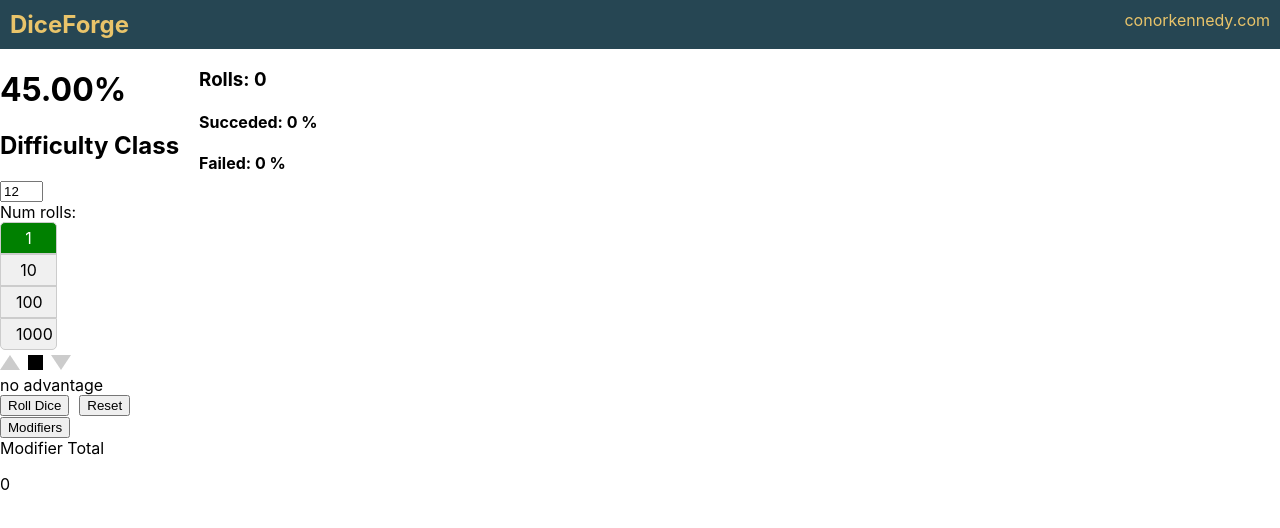
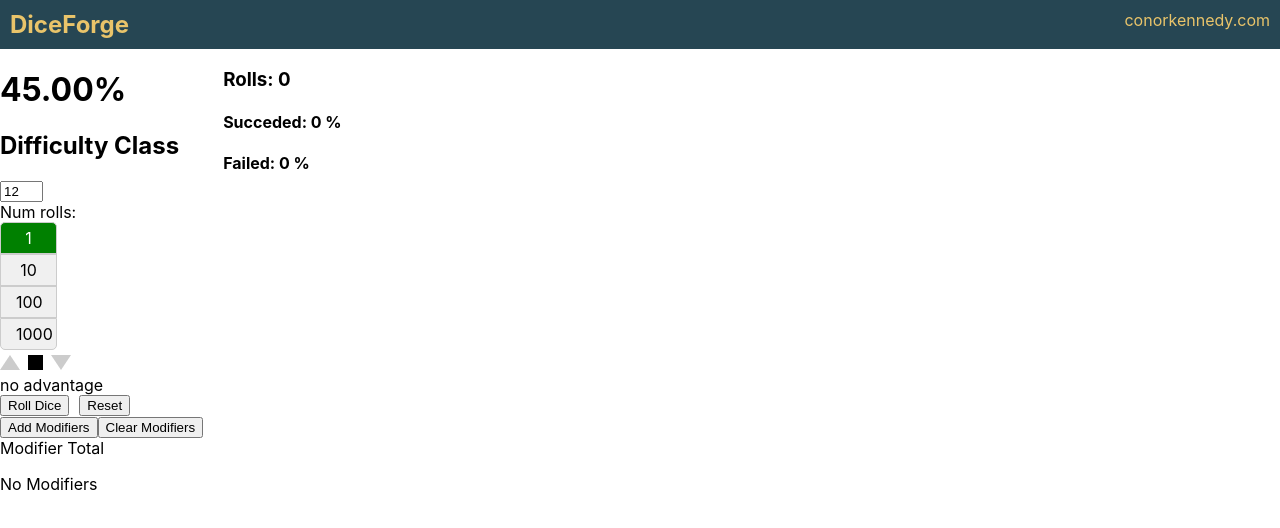
Before and after one commit to conorkenn/diceforge, a React (Create React App) app in the folder frontend/: page / in a window 1280 px wide. Shown: the top 528 px of the page. Built offline with nearby package versions, Linux system fonts and the light colour scheme.

Commit message:
added button to clear modifiers

```diff
--- a/frontend/src/components/DiceRollerComponent.tsx
+++ b/frontend/src/components/DiceRollerComponent.tsx
@@ -25,6 +25,10 @@ const DiceRoller: React.FC = () => {
   const closeModal = () => {
     setIsModalOpen(false);
   };
+
+  const clearModifers = () =>{
+    setModifiers([])
+  }
 
   const handleRoll = async () => {
     try {
@@ -80,7 +84,8 @@ const DiceRoller: React.FC = () => {
           <button onClick={handleRoll}>Roll Dice</button>
           <button onClick={handleReset}>Reset</button>
         </div>
-        <button onClick={openModal}>Modifiers</button>
+        <button onClick={openModal}>Add Modifiers</button>
+        <button onClick={clearModifers}>Clear Modifiers</button>
         {isModalOpen && (
           <ModifierModal
             modifiers={modifiers}
--- a/frontend/src/components/ModifierTotalDisplay/ModiferTotalDisplay.tsx
+++ b/frontend/src/components/ModifierTotalDisplay/ModiferTotalDisplay.tsx
@@ -17,8 +17,9 @@ const displayModifierTotal = (
     <div>
       Modifier Total
       <p>
+
         {displayMin === displayMax ? (
-          <span className={displayMax > 0 ? 'positive' : displayMax < 0 ? 'negative' : 'zero'}>{displayMax}</span>
+          <span className={displayMax > 0 ? 'positive' : displayMax < 0 ? 'negative' : 'zero'}>No Modifiers</span>
         ) : (
           <>
             <span className={displayMin > 0 ? 'positive' : displayMin < 0 ? 'negative' : 'zero'}>{displayMin}</span>
```
